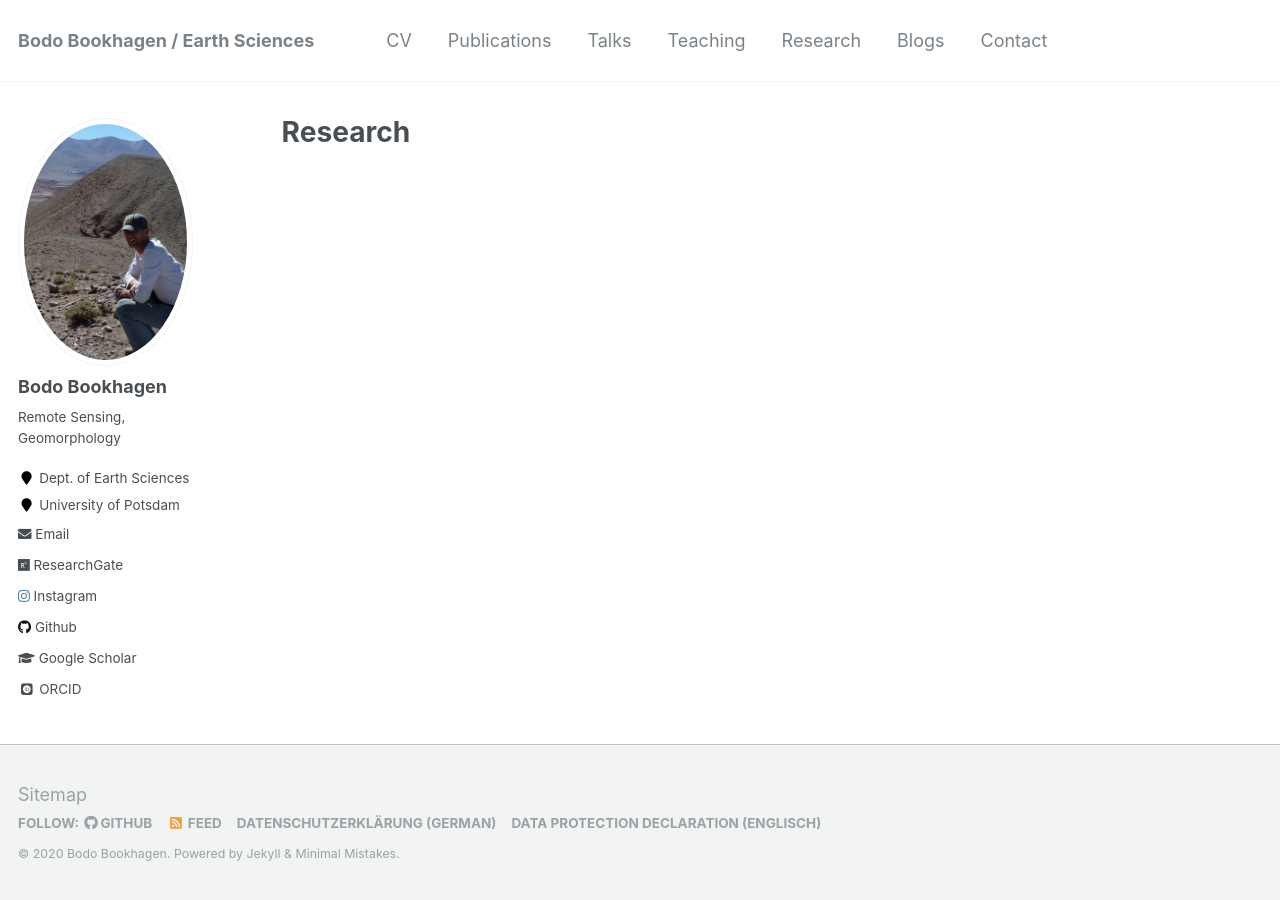
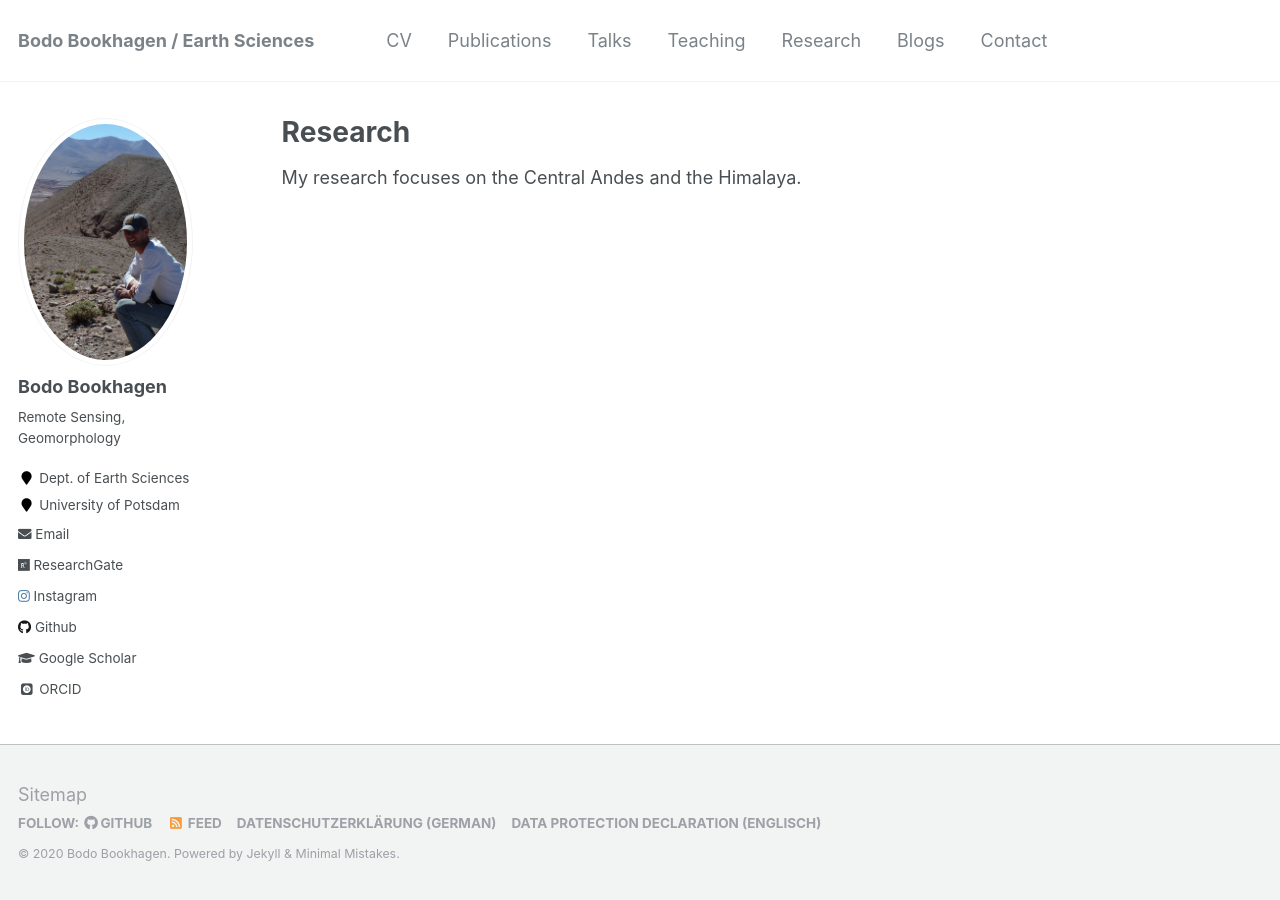
Before and after one commit to BodoBookhagen/BodoBookhagen.github.io, a Jekyll site: the page built from _pages/research.md, in a window 1280 px wide. Built offline with Jekyll 4.4.1, drawn with Linux system fonts in a browser that asks for light colours; some web fonts are replaced.

Commit message:
Mar-08 2020

```diff
--- a/_pages/research.md
+++ b/_pages/research.md
@@ -7,6 +7,7 @@ author_profile: true
 
 {% include base_path %}
 
+My research focuses on the Central Andes and the Himalaya.
 
 {% for post in site.projects %}
   {% include archive-single.html %}
```
